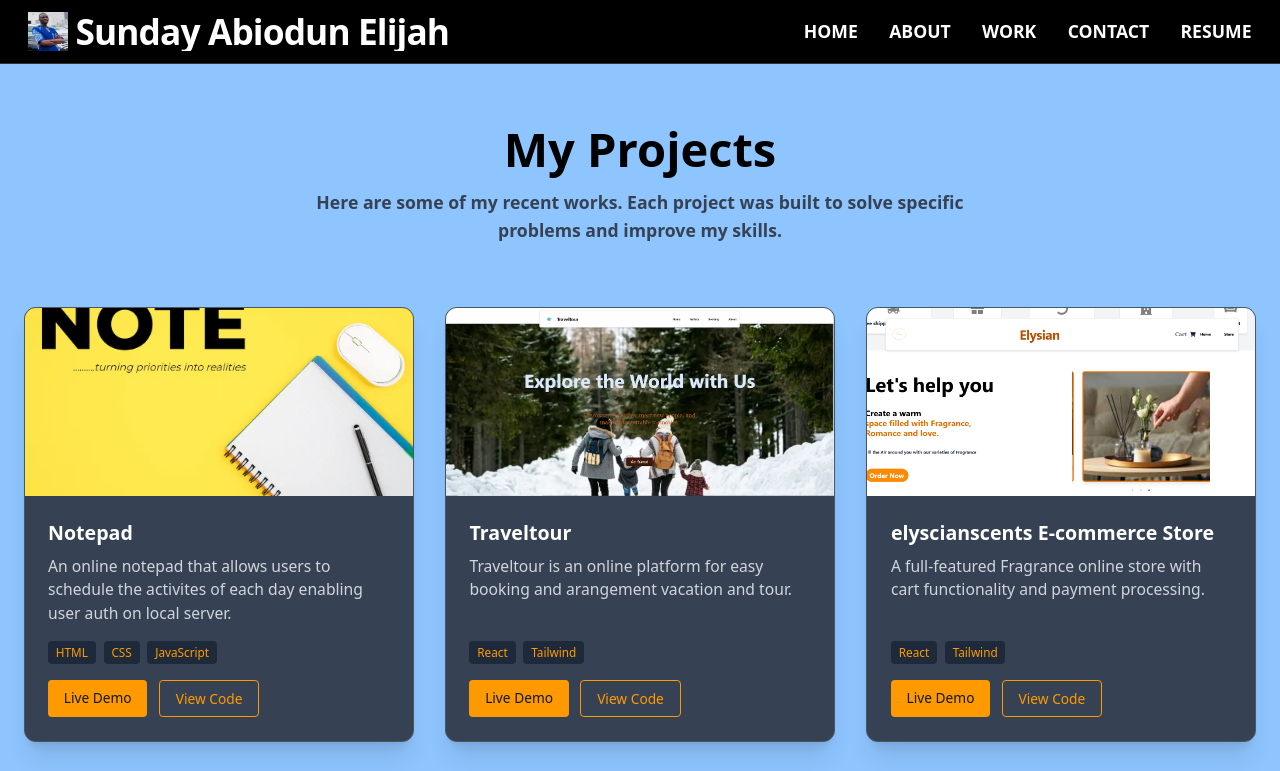
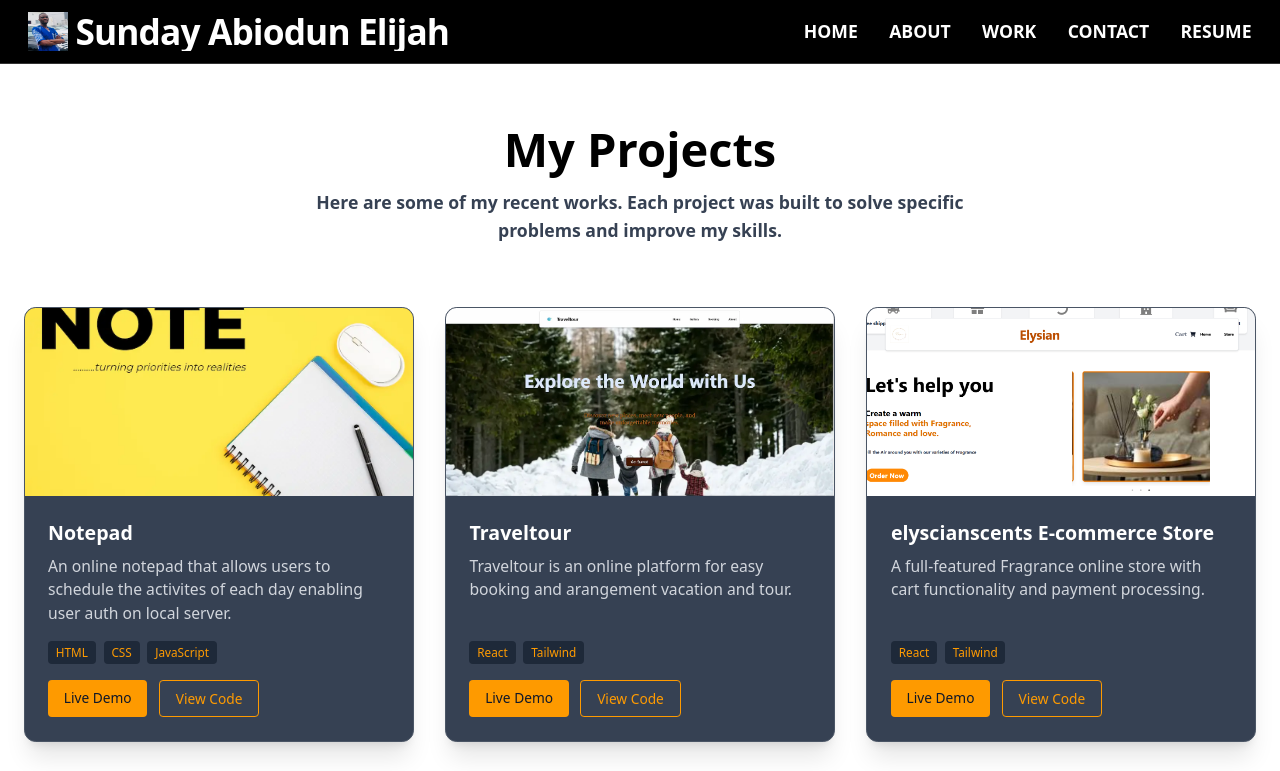
Before and after one commit to Abiodun-34/my-port, a React (Vite) app: page /work in a window 1280 px wide. Shown: the top 771 px of the page. Built offline with nearby package versions, Linux system fonts and the light colour scheme.

Commit message:
Update work.jsx

```diff
--- a/src/component/work.jsx
+++ b/src/component/work.jsx
@@ -27,7 +27,7 @@ const item = {
 
 const Work = () => {
   return (
-    <section className="bg-blue-300 w-full py-16 px-6">
+    <section className=" w-full py-16 px-6">
       <div className="max-w-7xl mx-auto">
         {/* Animated header */}
         <motion.div
@@ -135,4 +135,5 @@ const Work = () => {
   );
 };
 
+
 export default Work;
```
